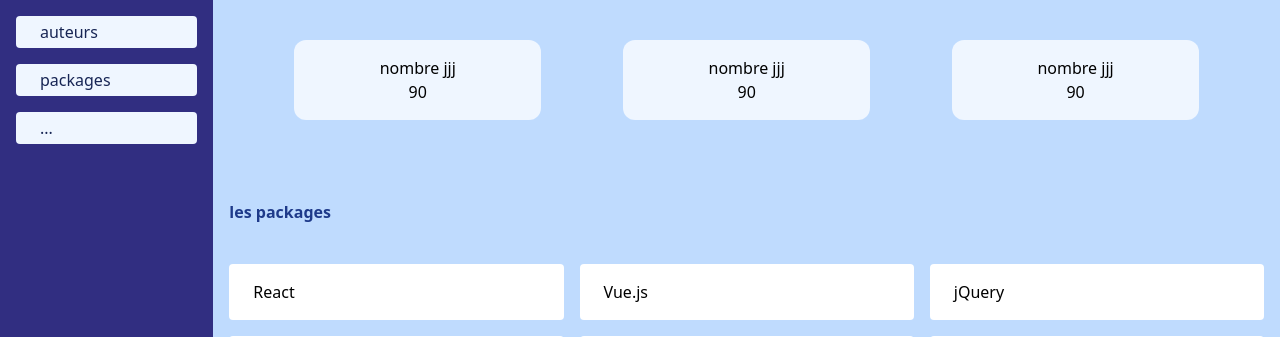
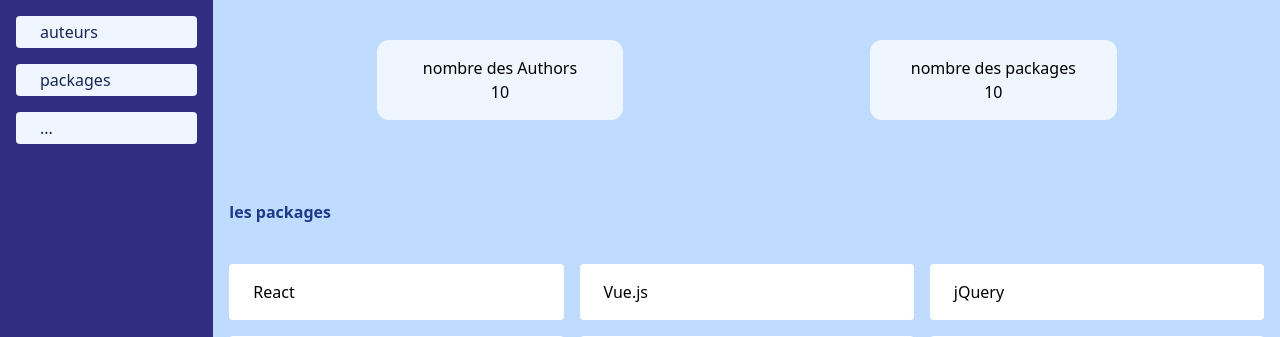
Before and after one commit to Youcode-Classe-E-2024-2025/Ahmed_Taoudi_package, a PHP site: page / in a window 1280 px wide. Shown: the part 76-413 px from the top of the page. Run offline with PHP 8.4, Linux system fonts and the light colour scheme; data comes from the database, SQL or seed files in the repository.

Commit message:
affichage de nombre des packages et authors

```diff
--- a/controllers/index.php
+++ b/controllers/index.php
@@ -5,6 +5,12 @@
 
 
 $packages =fetchAll("select * from Package ");
+$Package_count =fetch("select count(*) as nbr from Package ")['nbr'];
+// echoo($Package_count);
+
+$Author_count =fetch("select count(*) as nbr from Author ")['nbr'];
+
+
 // dd($packages);
 
 
--- a/views/index.view.php
+++ b/views/index.view.php
@@ -16,7 +16,7 @@
         <main class="grid grid-cols-12 h-screen ">
             <aside class="col-start-1 col-end-3 bg-indigo-900 text-blue-950">
                 <div class="p-4 flex  flex-col gap-4">
-                    <a class=" px-6 py-1 bg-blue-50 rounded hover:scale-105 hover:bg-blue-300 transition" href="/packages.php?type=auteur">auteurs</a>
+                    <a class=" px-6 py-1 bg-blue-50 rounded hover:scale-105 hover:bg-blue-300 transition" href="/packages?type=auteur">auteurs</a>
                     <a class=" px-6 py-1 bg-blue-50 rounded hover:scale-105 hover:bg-blue-300 transition" href="/packages.php?type=packages">packages</a>
                     <a class=" px-6 py-1 bg-blue-50 rounded hover:scale-105 hover:bg-blue-300 transition" href="/packages.php">...</a>
                 </div>
@@ -25,17 +25,14 @@
                 <!-- statistique -->
                 <section id="statistique" class="flex justify-around p-10">
                     <div class="bg-blue-50 w-1/4 rounded-xl text-center p-4">
-                        <h3> nombre jjj</h3>
-                        <span>90</span>
+                        <h3> nombre des Authors</h3>
+                        <span><?= $Author_count?></span>
                     </div>
                     <div class="bg-blue-50 w-1/4 rounded-xl text-center p-4">
-                        <h3> nombre jjj</h3>
-                        <span>90</span>
+                        <h3> nombre des packages</h3>
+                        <span><?= $Package_count ?></span>
                     </div>
-                    <div class="bg-blue-50 w-1/4 rounded-xl text-center p-4">
-                        <h3> nombre jjj</h3>
-                        <span>90</span>
-                    </div>
+
 
                 </section>
                 <!-- packages -->
--- a/views/package.view.php
+++ b/views/package.view.php
@@ -24,7 +24,7 @@
             </h2>
             <div class="flex flex-col justify-center items-center  gap-4 my-5">
             <?php foreach($versions as $version):?>
-                <div class= "w-1/3 py-2 px-5 rounded hover:bg-white hover:text-indigo-700   text-white bg-indigo-700">
+                <div class= "w-3/4 sm:w-1/3 py-2 px-5 rounded hover:bg-white hover:text-indigo-700   text-white bg-indigo-700">
                     <?= $version['version'] ?>
                     <details >
                         <p class="my-4"> date de sortie :  <?= $version['release_date'] ?>  </p>
```
